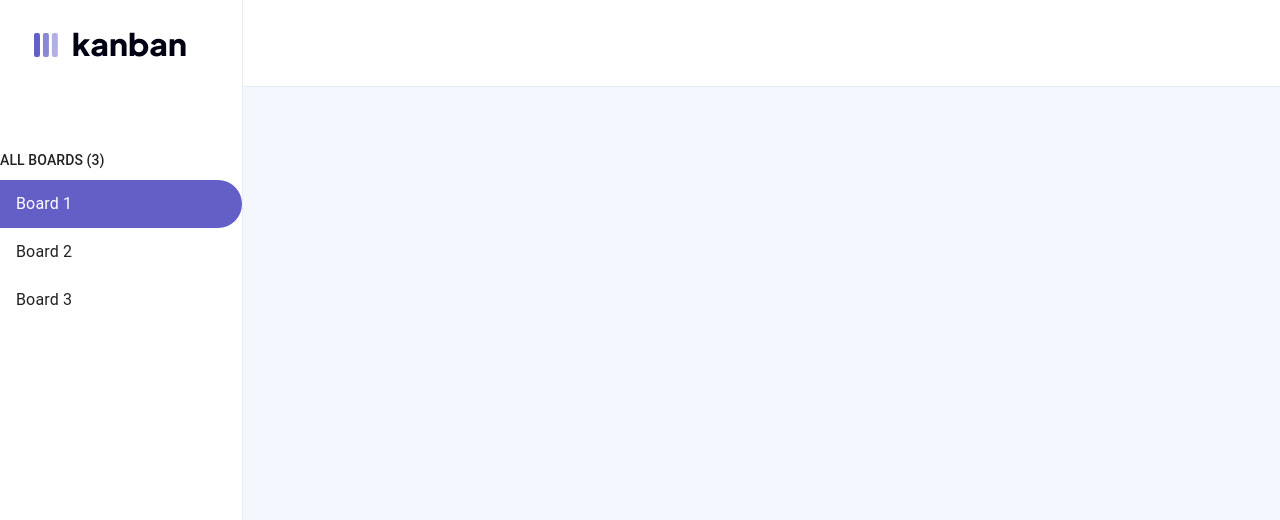
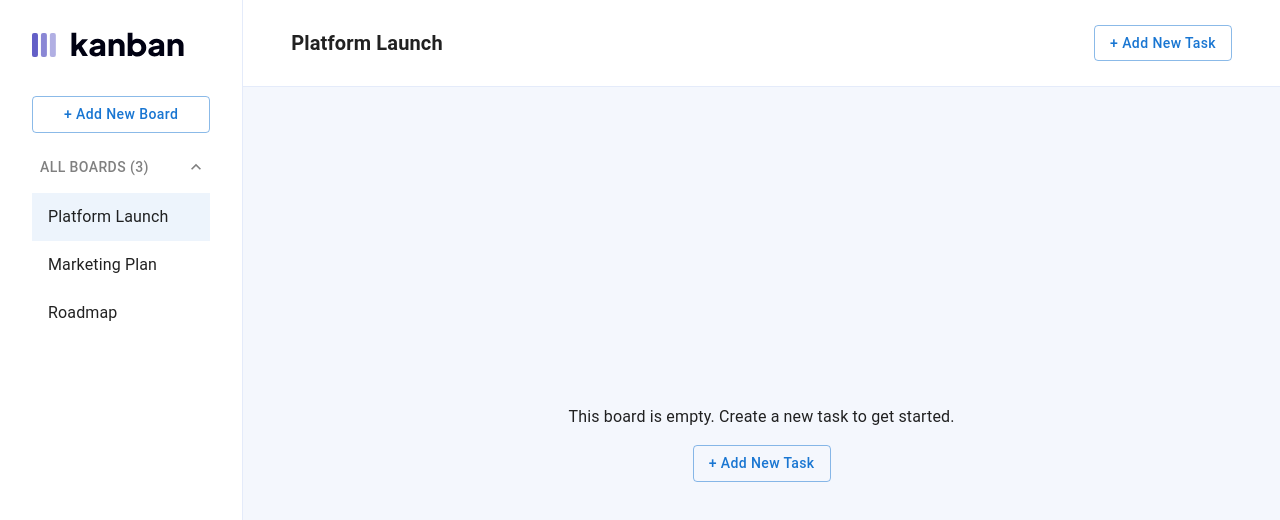
Before and after one commit to LiyanNguyen/Kanban, a React (Vite) app: page / in a window 1280 px wide. Shown: the top 520 px of the page. Built offline with nearby package versions, Linux system fonts and the light colour scheme.

Commit message:
Added Initial Component Logic

```diff
--- a/package.json
+++ b/package.json
@@ -12,6 +12,7 @@
   "dependencies": {
     "@emotion/react": "^11.11.0",
     "@emotion/styled": "^11.11.0",
+    "@mui/icons-material": "^5.11.16",
     "@mui/material": "^5.12.3",
     "react": "^18.2.0",
     "react-dom": "^18.2.0"
--- a/src/App.tsx
+++ b/src/App.tsx
@@ -1,14 +1,26 @@
+import { useEffect, useState } from "react";
 import Board from "./components/Board"
 import Sidebar from "./components/Sidebar"
 import Topbar from "./components/Topbar"
 import { Stack } from '@mui/material';
 
 const App = () => {
+  const [boards, setBoards] = useState<string []>([])
+  const [selectedBoardIndex, setSelectedBoardIndex] = useState<number>(0)
+
+  useEffect(() => {
+    setBoards(['Platform Launch', 'Marketing Plan','Roadmap',])
+  },[])
+
   return (
     <Stack flexDirection='row' height='100vh'>
-      <Sidebar/>
+      <Sidebar
+        boards={boards}
+        setSelectedBoardIndex={setSelectedBoardIndex}
+        selectedBoardIndex={selectedBoardIndex}
+      />
       <Stack width='100%'>
-        <Topbar/>
+        <Topbar boardName={boards[selectedBoardIndex]} />
         <Board/>
       </Stack>
     </Stack>
--- a/src/components/Board.tsx
+++ b/src/components/Board.tsx
@@ -1,9 +1,16 @@
 import { Stack } from '@mui/material';
+import EmptyBoard from './EmptyBoard';
+interface Props {
+	columns?: string []
+}
 
-const Board = () => {
+
+const Board = (props: Props) => {
+	const { columns } = props
+
 	return (
 		<Stack bgcolor='#F4F7FD' width='100%' height='100%'>
-
+			{columns ?? <EmptyBoard/>}
 		</Stack>
 	)
 }
--- /dev/null
+++ b/src/components/CreateNewBoardModal.tsx
@@ -0,0 +1,47 @@
+import { Modal, TextField, Typography, Stack, Button } from '@mui/material'
+import { Dispatch, SetStateAction, useState } from 'react'
+
+type Props = {
+  openModal: boolean
+  setOpenModal: Dispatch<SetStateAction<boolean>>
+}
+
+const style = {
+  position: 'absolute',
+  top: '50%',
+  left: '50%',
+  transform: 'translate(-50%, -50%)',
+  width: 480,
+  bgcolor: 'background.paper',
+  borderRadius: 1.5
+};
+
+const CreateNewBoardModal = (props: Props) => {
+  const { openModal, setOpenModal } = props
+  const [name, setName] = useState<string>('');
+
+  const addNewBoard = () => {
+    alert(name)
+  }
+
+  return (
+    <Modal open={openModal} onClose={() => setOpenModal(false)}>
+      <Stack sx={style} p={4} gap={2}>
+        <Typography variant="h6" fontWeight='bold'>Add New Board</Typography>
+        <TextField
+          fullWidth label="Name" variant="outlined" value={name}
+          onChange={(event: React.ChangeEvent<HTMLInputElement>) => {
+            setName(event.target.value);
+          }}
+        />
+        <Button
+          onClick={addNewBoard}
+          variant='contained' sx={{ width: 'max-content', alignSelf: 'center', textTransform: 'none' }}
+        >
+          Create Board</Button>
+      </Stack>
+    </Modal>
+  )
+}
+
+export default CreateNewBoardModal
--- /dev/null
+++ b/src/components/EmptyBoard.tsx
@@ -0,0 +1,12 @@
+import { Button, Stack, Typography } from '@mui/material';
+
+const EmptyBoard = () => {
+  return (
+    <Stack justifyContent='center' alignItems='center' height='100%' gap={2}>
+      <Typography>This board is empty. Create a new task to get started.</Typography>
+      <Button variant='outlined' sx={{textTransform: 'none'}}>+ Add New Task</Button>
+    </Stack>
+  )
+}
+
+export default EmptyBoard
--- a/src/components/Sidebar.tsx
+++ b/src/components/Sidebar.tsx
@@ -1,29 +1,44 @@
-import React from 'react'
-import { Stack, Box, Typography, ListItemButton, ListItemText, List } from '@mui/material';
+import React, { Dispatch, SetStateAction, useState } from 'react'
+import { Stack, Box, ListItemButton, ListItemText, List, Button, Collapse } from '@mui/material';
 import logo from '../assets/logo-dark.svg'
+import CreateNewBoardModal from './CreateNewBoardModal';
+import ExpandLess from '@mui/icons-material/ExpandLess';
+import ExpandMore from '@mui/icons-material/ExpandMore';
 
-const Sidebar = () => {
+interface Props {
+  boards: string[]
+  setSelectedBoardIndex: Dispatch<SetStateAction<number>>
+  selectedBoardIndex: number
+}
+
+const Sidebar = (props: Props) => {
+  const { boards, setSelectedBoardIndex, selectedBoardIndex } = props
+  const [openModal, setOpenModal] = useState<boolean>(false);
+  const [open, setOpen] = useState<boolean>(true);
+
   return (
     <React.Fragment>
       <Stack width={300} bgcolor='white' height='100%' borderRight={'1px solid #E4EBFA'}>
-				<Box px={'34px'} py={'32px'}>
+        <Box p={4}>
           <img src={logo} alt="logo" width={152} height={25} />
         </Box>
-				<Stack pt={'54px'}>
-					<Typography variant='subtitle2' textTransform='uppercase'>All Boards (3)</Typography>
+        <Stack px={4}>
+          <Button onClick={() => setOpenModal(true)} variant='outlined' sx={{ textTransform: 'none' }}> + Add New Board</Button>
+          <Button sx={{mt: 2, justifyContent: 'space-between', color: 'gray'}} onClick={() => setOpen(prev => !prev)} endIcon={open ? <ExpandLess /> : <ExpandMore />}>
+           All Boards ({boards.length})
+          </Button>
+          <Collapse in={open} timeout="auto" unmountOnExit>
             <List>
-						<ListItemButton component="a" sx={{ backgroundColor: '#635FC7', borderRadius: '0 100px 100px 0'}}>
-							<ListItemText primary="Board 1" sx={{color:'white'}}/>
+              {boards.map((item, index) =>
+                <ListItemButton selected={index === selectedBoardIndex} onClick={() => setSelectedBoardIndex(index)}>
+                  <ListItemText primary={item} />
                 </ListItemButton>
-						<ListItemButton component="a">
-							<ListItemText primary="Board 2" />
-						</ListItemButton>
-						<ListItemButton component="a">
-							<ListItemText primary="Board 3" />
-						</ListItemButton>
+              )}
             </List>
+          </Collapse>
         </Stack>
       </Stack>
+      <CreateNewBoardModal openModal={openModal} setOpenModal={setOpenModal} />
     </React.Fragment>
   )
 }
--- a/src/components/Topbar.tsx
+++ b/src/components/Topbar.tsx
@@ -1,11 +1,18 @@
-import { Stack } from '@mui/material';
+import { Button, Stack, Typography } from '@mui/material';
 
-const Topbar = () => {
-	return (
-		<Stack height={97} bgcolor='white' borderBottom={'1px solid #E4EBFA'}>
+interface Props {
+  boardName: string
+}
 
-		</Stack>
-	)
+const Topbar = (props: Props) => {
+  const { boardName } = props
+
+  return (
+    <Stack direction='row' alignItems='center' px={6} height={97} bgcolor='white' borderBottom={'1px solid #E4EBFA'} justifyContent='space-between'>
+      <Typography variant='h6' fontWeight='bold'>{boardName}</Typography>
+      <Button variant='outlined' sx={{textTransform: 'none'}}>+ Add New Task</Button>
+    </Stack>
+  )
 }
 
 export default Topbar
```
Also changed, not shown: 1 other file (tests, documents, lock files or other folders). Lines whose indentation alone changed are shown as unchanged.
